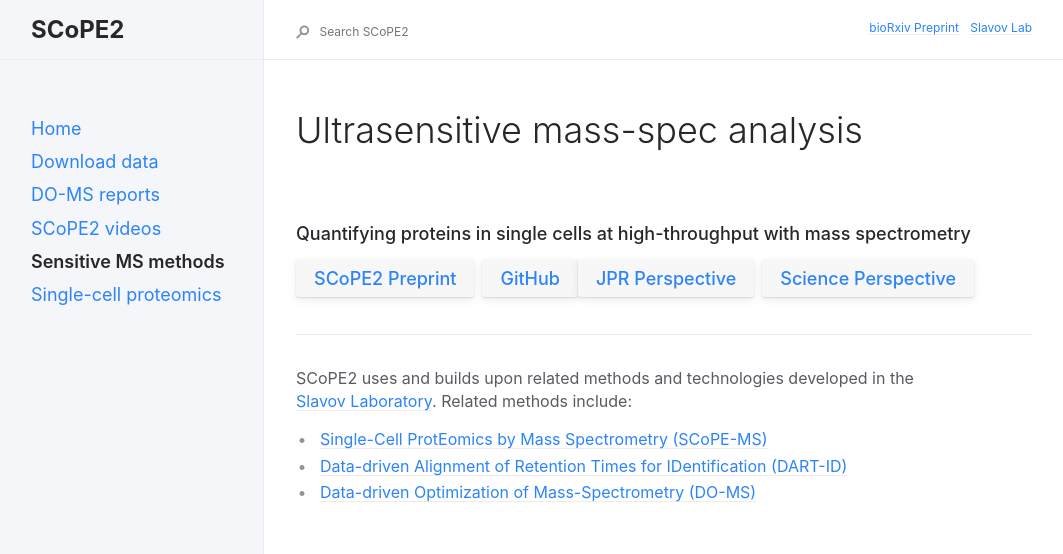
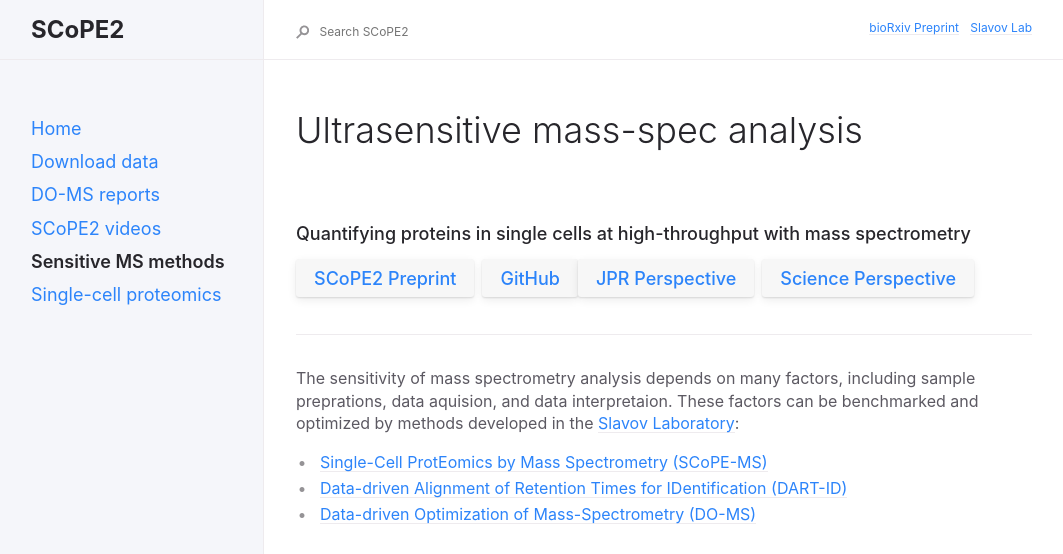
Before and after one commit to SlavovLab/SCoPE2, a Jekyll site: the page built from docs/mass-spec/sensitive-mass-spectrometry-analysis.md, in a window 1280 px wide, cut to the strip 0-554 px from the top of the page. Shown: the whole strip, without its empty margins (92-1155 px from the left). Built offline with Jekyll 4.4.1, drawn with Linux system fonts in a browser that asks for light colours.

Commit message:
Update sensitive-mass-spectrometry-analysis.md

```diff
--- a/docs/mass-spec/sensitive-mass-spectrometry-analysis.md
+++ b/docs/mass-spec/sensitive-mass-spectrometry-analysis.md
@@ -19,7 +19,7 @@ permalink: mass-spec/sensitive-mass-spectrometry-analysis
 
 
 
-SCoPE2 uses and builds upon related methods and technologies developed in the [Slavov Laboratory](http://slavovlab.net). Related methods include:
+The sensitivity of mass spectrometry analysis depends on many factors, including sample preprations, data aquision, and data interpretaion. These factors can be benchmarked and optimized by methods developed in the [Slavov Laboratory](http://slavovlab.net):
 
 * [Single-Cell ProtEomics by Mass Spectrometry (SCoPE-MS)](http://slavovlab.net/2016_SCoPE-MS/index.html)
 * [Data-driven Alignment of Retention Times for IDentification (DART-ID)](https://dart-id.slavovlab.net)
```
